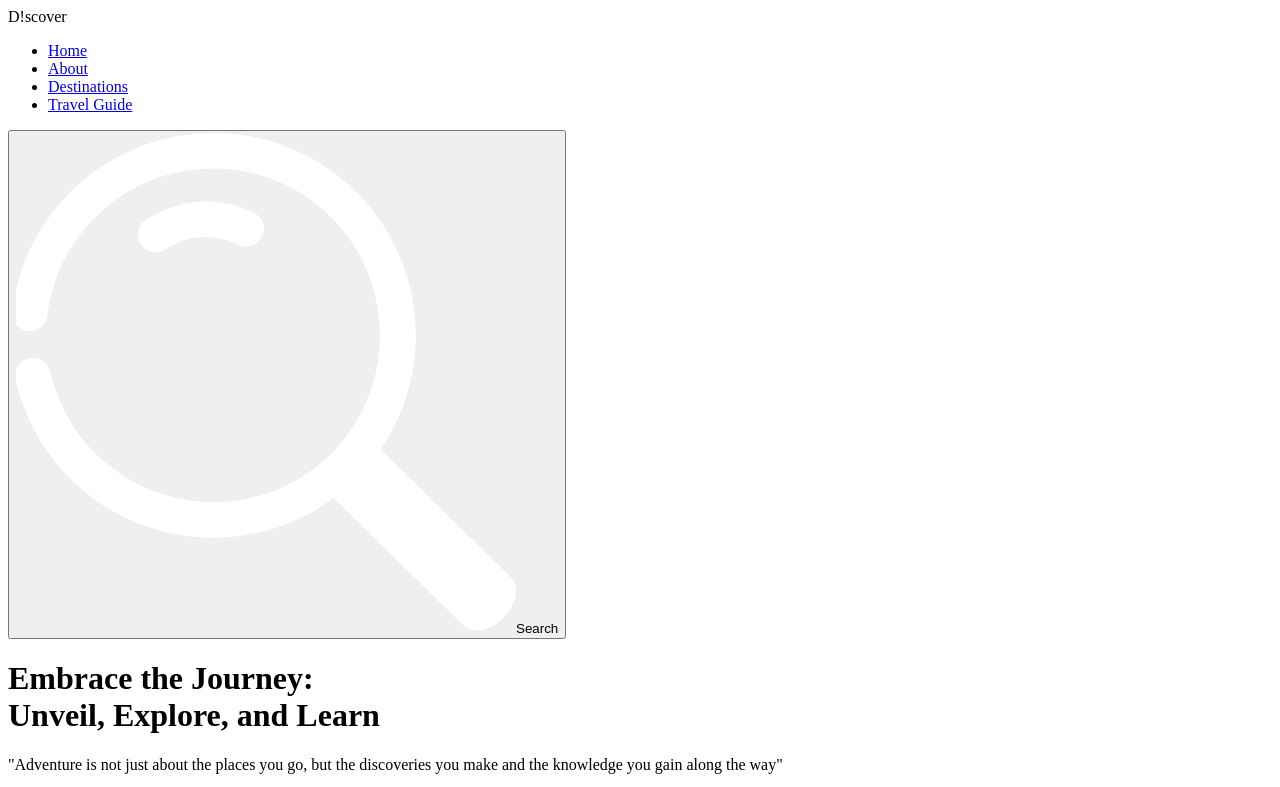
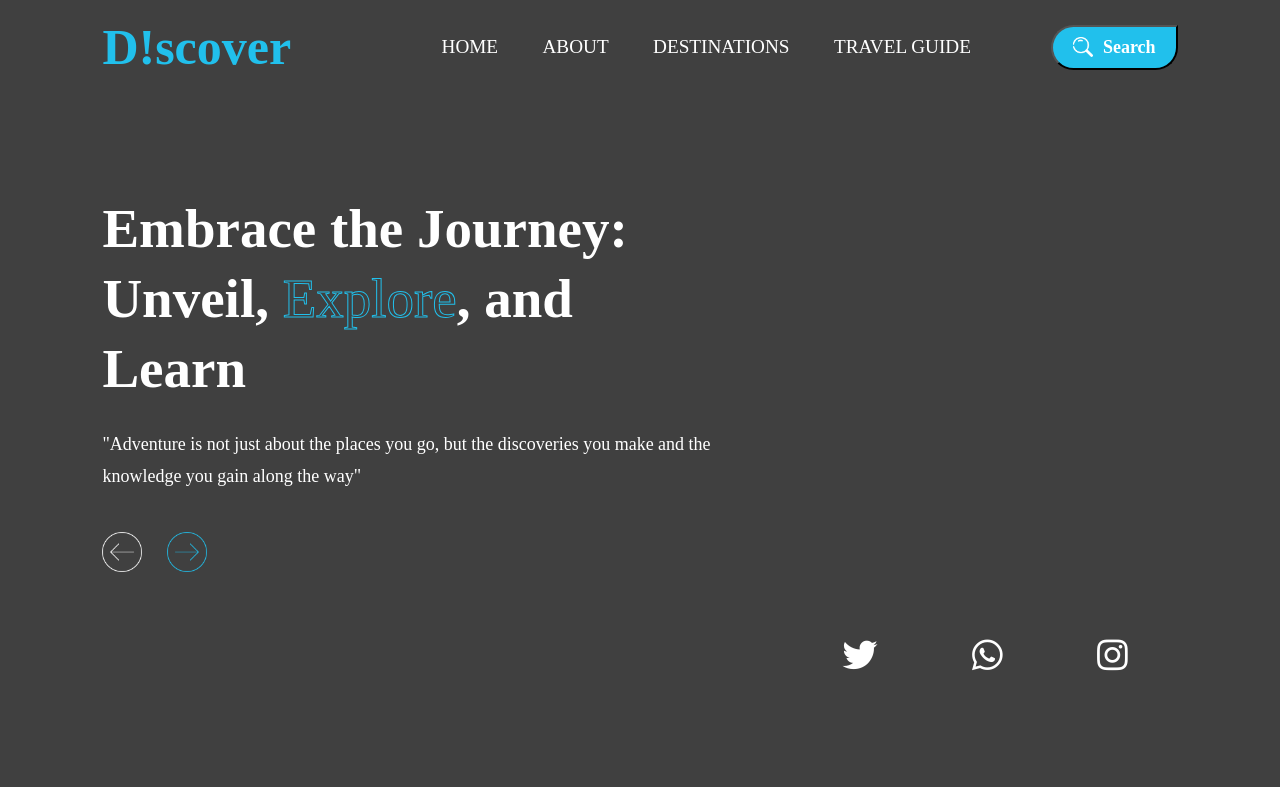
Before and after one commit to Ahal16/Animated-Discover-Website-HTML-CSS, a plain HTML site: page index.html in a window 1280 px wide. Shown: the top 787 px of the page. Drawn offline with Linux system fonts and the light colour scheme.

Commit message:
Update index.html

```diff
--- a/index.html
+++ b/index.html
@@ -2,7 +2,7 @@
 <html>
     <head>
         <title>Travel website</title>
-        <link rel="stylesheet" href="file.css">
+        <link rel="stylesheet" href="style.css">
         <link rel="stylesheet" href="https://use.fontawesome.com/releases/v5.15.4/css/all.css">
     </head>
 <body>
```
